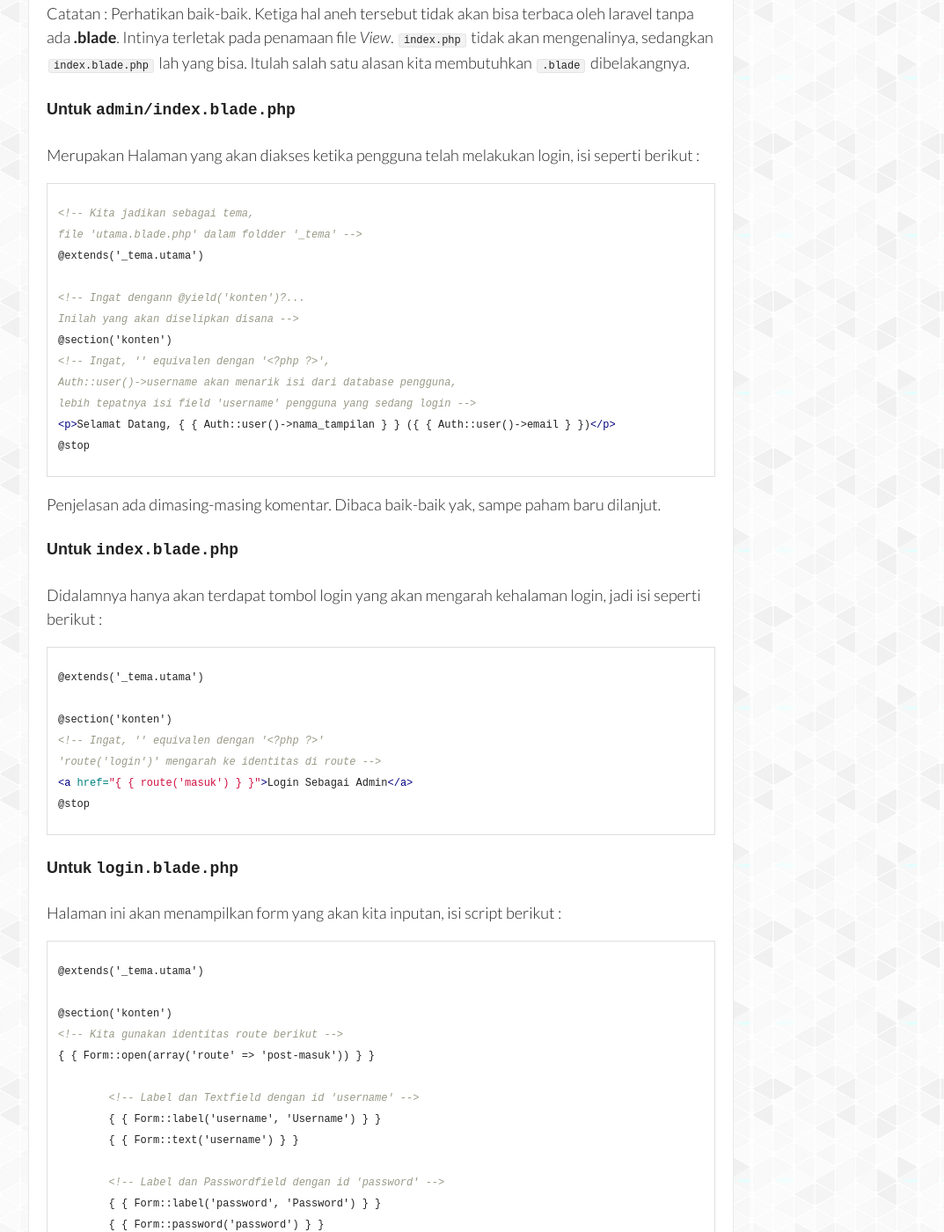
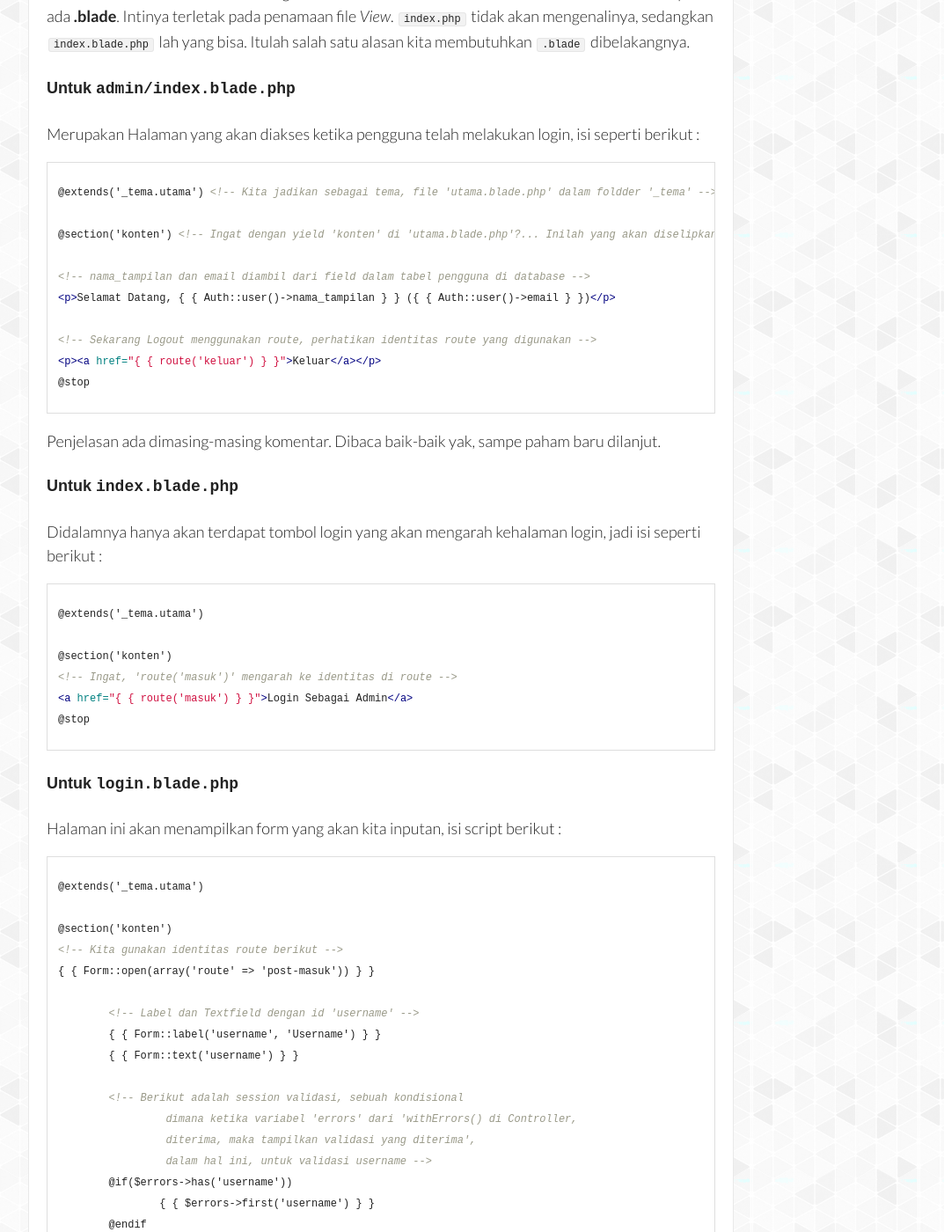
Before and after one commit to novay/novay.github.io, a Jekyll site: the page built from _posts/2014-03-05-membuat-autentikasi-login-laravel-bagian-2.md, in a window 1280 px wide and 1400 px high, scrolled down 14410 px. Shown: the whole window at 88% size, without its empty margins (96-1169 px from the left). Built offline with Jekyll 4.4.1, drawn with Linux system fonts in a browser that asks for light colours; nearby versions of some CDN libraries; some web fonts are replaced; comment, search, counter and statistics services are not loaded; some of the changed text lies outside the part shown.

Commit message:
Perbaikan

```diff
--- a/_posts/2014-03-05-membuat-autentikasi-login-laravel-bagian-2.md
+++ b/_posts/2014-03-05-membuat-autentikasi-login-laravel-bagian-2.md
@@ -292,8 +292,8 @@
 	public function getKeluar() {
 		# Hapus session dan cookies admin
 		Auth::logout();
-		# Arahkan ke view 'index' dengan session 'pesan'.
-		return View::make('index')->withPesan('Anda telah keluar dari sistem.');
+		# Arahkan ke route 'index' dengan session 'pesan'.
+		return Redirect::route('index')->withPesan('Anda telah keluar dari sistem.');
 	}
 }
 ?>
@@ -392,8 +392,8 @@
 
 			# Tarik masing-masing inputan yang berasal dari Form
 
-			$pengguna 	= Input::get('username');
-			$sandi 		= Input::get('password');
+			$username 	= Input::get('username');
+			$password	= Input::get('password');
 			/* Jadikan sati untuk keperluan verifikasi */
 			$verifikasi = compact('username', 'password');
 
@@ -486,13 +486,12 @@
 
 		<!-- Sediakan wadah untuk menampung session 'pesan',
 		ingat ketika controller pernah mengirim session
-		melalui variabel 'pesan'? Kalau lupa coba cek ulang -->
+		melalui variabel 'pesan' melalui 'withPesan();'? Kalau lupa coba cek ulang -->
 		@if(Session::has('pesan'))
 			<p>{ { Session::get('pesan') } }</p>
 		@endif
 
-		<!-- Disinilah nantinya yang akan kita isi
-		untuk setiap view utama -->
+		<!-- Disinilah nantinya yang akan kita isi untuk setiap view utama -->
 		@yield('konten')
 
 	</body>
@@ -516,17 +515,15 @@
 Merupakan Halaman yang akan diakses ketika pengguna telah melakukan login, isi seperti berikut :
 
 {% highlight html %}
-<!-- Kita jadikan sebagai tema,
-file 'utama.blade.php' dalam foldder '_tema' -->
-@extends('_tema.utama')
+@extends('_tema.utama') <!-- Kita jadikan sebagai tema, file 'utama.blade.php' dalam foldder '_tema' -->
 
-<!-- Ingat dengann @yield('konten')?...
-Inilah yang akan diselipkan disana -->
-@section('konten')
-<!-- Ingat, '{{ ... }}' equivalen dengan '<?php ?>',
-Auth::user()->username akan menarik isi dari database pengguna,
-lebih tepatnya isi field 'username' pengguna yang sedang login -->
+@section('konten') <!-- Ingat dengan yield 'konten' di 'utama.blade.php'?... Inilah yang akan diselipkan disana -->
+
+<!-- nama_tampilan dan email diambil dari field dalam tabel pengguna di database -->
 <p>Selamat Datang, { { Auth::user()->nama_tampilan } } ({ { Auth::user()->email } })</p>
+
+<!-- Sekarang Logout menggunakan route, perhatikan identitas route yang digunakan -->
+<p><a href="{ { route('keluar') } }">Keluar</a></p>
 @stop
 {% endhighlight %}
 
@@ -540,8 +537,7 @@
 @extends('_tema.utama')
 
 @section('konten')
-<!-- Ingat, '{{ ... }}' equivalen dengan '<?php ?>'
-'route('login')' mengarah ke identitas di route -->
+<!-- Ingat, 'route('masuk')' mengarah ke identitas di route -->
 <a href="{ { route('masuk') } }">Login Sebagai Admin</a>
 @stop
 {% endhighlight %}
@@ -561,9 +557,29 @@
 	{ { Form::label('username', 'Username') } }
 	{ { Form::text('username') } }
 
+	<!-- Berikut adalah session validasi, sebuah kondisional
+		 dimana ketika variabel 'errors' dari 'withErrors() di Controller,
+		 diterima, maka tampilkan validasi yang diterima',
+		 dalam hal ini, untuk validasi username -->
+	@if($errors->has('username'))
+		{ { $errors->first('username') } }
+	@endif
+
+	<br/>
+
 	<!-- Label dan Passwordfield dengan id 'password' -->
 	{ { Form::label('password', 'Password') } }
 	{ { Form::password('password') } }
+
+	<!-- Berikut adalah session validasi, sebuah kondisional
+		 dimana ketika variabel 'errors' dari 'withErrors() di Controller,
+		 diterima, maka tampilkan validasi yang diterima'
+		 dalam hal ini untuk validasi password -->
+	@if($errors->has('password'))
+		{ { $errors->first('password') } }
+	@endif
+
+	<br/>
 
 	<!-- Tombol Masuk -->
 	{ { Form::submit('Masuk') } }
@@ -586,3 +602,7 @@
 Akhir kata,
 Happy Coding dan Salam Olahraga.
 Wassalam.
+
+##Proyek Jadi di GITHUB
+
+[Kunjungi dan Download]()
```
